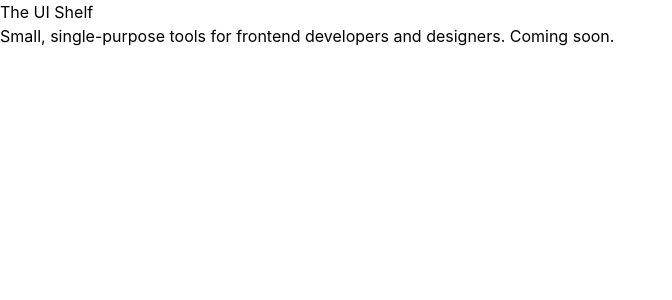
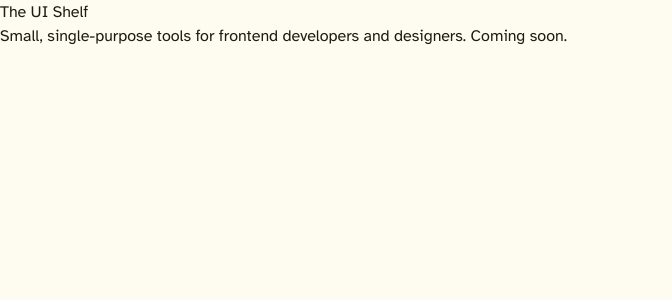
Before and after one commit to camilamarendazzo/ui-shelf, a React (Vite) app: page / in a window 1280 px wide. Shown: the top 300 px of the page, without its empty margins (0-672 px from the left). Built offline with nearby package versions, Linux system fonts and the light colour scheme.

Commit message:
chore: add fonts and design tokens

```diff
--- a/package.json
+++ b/package.json
@@ -18,6 +18,9 @@
     "preview": "vite preview"
   },
   "dependencies": {
+    "@fontsource-variable/bricolage-grotesque": "^5.2.10",
+    "@fontsource-variable/jetbrains-mono": "^5.2.8",
+    "@fontsource/atkinson-hyperlegible": "^5.2.8",
     "@tailwindcss/vite": "^4.3.2",
     "react": "^19.2.7",
     "react-dom": "^19.2.7",
--- a/src/index.css
+++ b/src/index.css
@@ -1,5 +1,55 @@
 @import "tailwindcss";
 
-:root {
-  color-scheme: light dark;
+@theme {
+  --color-paper: #fefbf0;
+  --color-ink: #1f1b10;
+  --color-brand: #f4c309;
+  --color-brand-deep: #8a6d00;
+  --color-line: #f0e7c8;
+
+  --color-chip-gold: #fbefb3;
+  --color-chip-gold-text: #6e5800;
+  --color-chip-violet: #eee6fb;
+  --color-chip-violet-text: #54398f;
+
+  --font-display:
+    "Bricolage Grotesque Variable", ui-sans-serif, system-ui, sans-serif;
+  --font-sans: "Atkinson Hyperlegible", ui-sans-serif, system-ui, sans-serif;
+  --font-mono:
+    "JetBrains Mono Variable", ui-monospace, "Cascadia Code", monospace;
+
+  --radius-card: 1.25rem;
+  --shadow-shelf: 0 6px 16px -8px rgb(31 27 16 / 0.25);
 }
+
+@layer base {
+  :root {
+    color-scheme: light;
+  }
+
+  body {
+    background-color: var(--color-paper);
+    color: var(--color-ink);
+  }
+
+  :focus-visible {
+    outline: 2px solid var(--color-brand-deep);
+    outline-offset: 2px;
+  }
+
+  ::selection {
+    background-color: var(--color-brand);
+    color: var(--color-ink);
+  }
+
+  @media (prefers-reduced-motion: reduce) {
+    *,
+    ::before,
+    ::after {
+      animation-duration: 0.01ms !important;
+      animation-iteration-count: 1 !important;
+      transition-duration: 0.01ms !important;
+      scroll-behavior: auto !important;
+    }
+  }
+}
--- a/src/main.tsx
+++ b/src/main.tsx
@@ -1,5 +1,9 @@
 import { StrictMode } from "react";
 import { createRoot } from "react-dom/client";
+import "@fontsource-variable/bricolage-grotesque/index.css";
+import "@fontsource/atkinson-hyperlegible/400.css";
+import "@fontsource/atkinson-hyperlegible/700.css";
+import "@fontsource-variable/jetbrains-mono/index.css";
 import "./index.css";
 import App from "./App.tsx";
 
```
Also changed, not shown: src/assets/logo.png (added), 1 other file (tests, documents, lock files or other folders).
